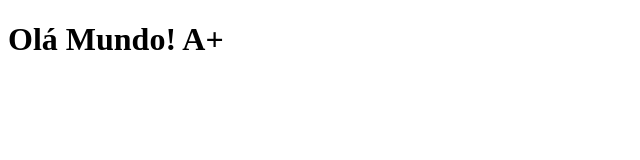
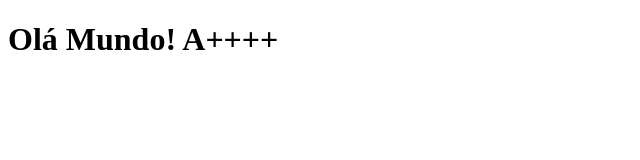
Before and after one commit to Rafael-Gimenez/bot-telegram, a plain HTML site: page index.html in a window 1280 px wide. Shown: the full height of the page, 0-640 px from the left. Drawn offline with Linux system fonts and the light colour scheme.

Commit message:
Teste de Novo

```diff
--- a/index.html
+++ b/index.html
@@ -6,6 +6,6 @@
     <title>Document</title>
 </head>
 <body>
-<h1>Olá Mundo! A+</h1>
+<h1>Olá Mundo! A++++</h1>
 </body>
 </html>
```
